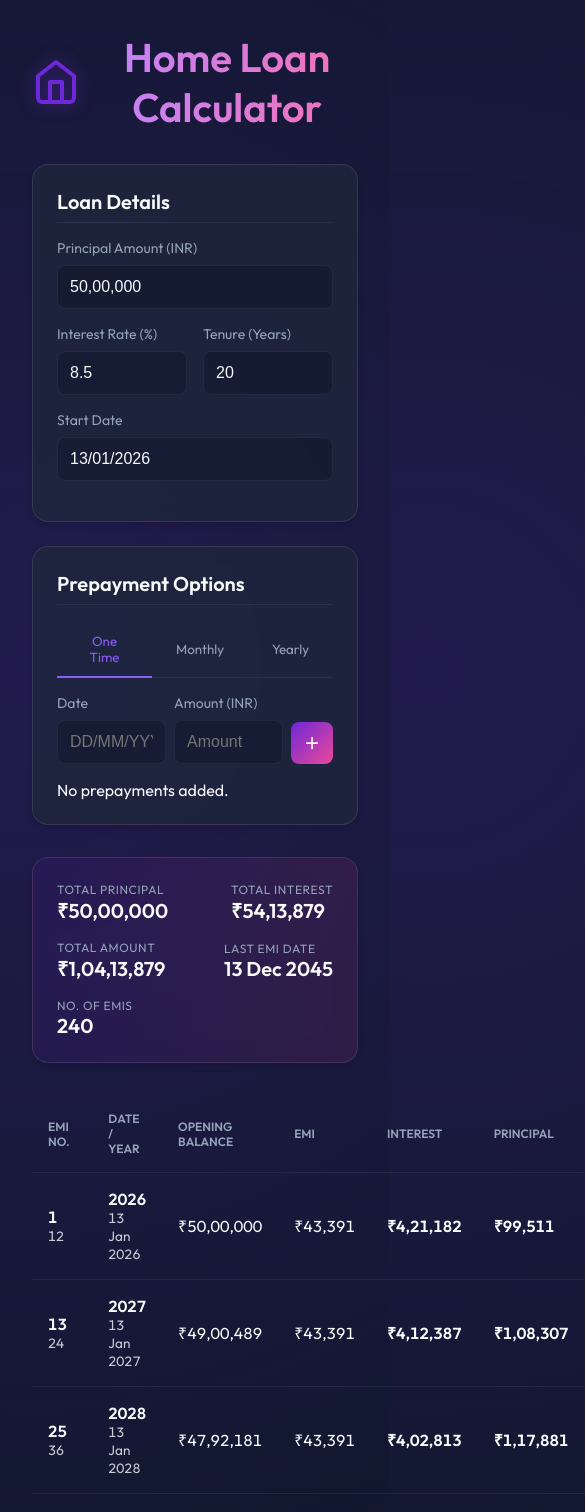
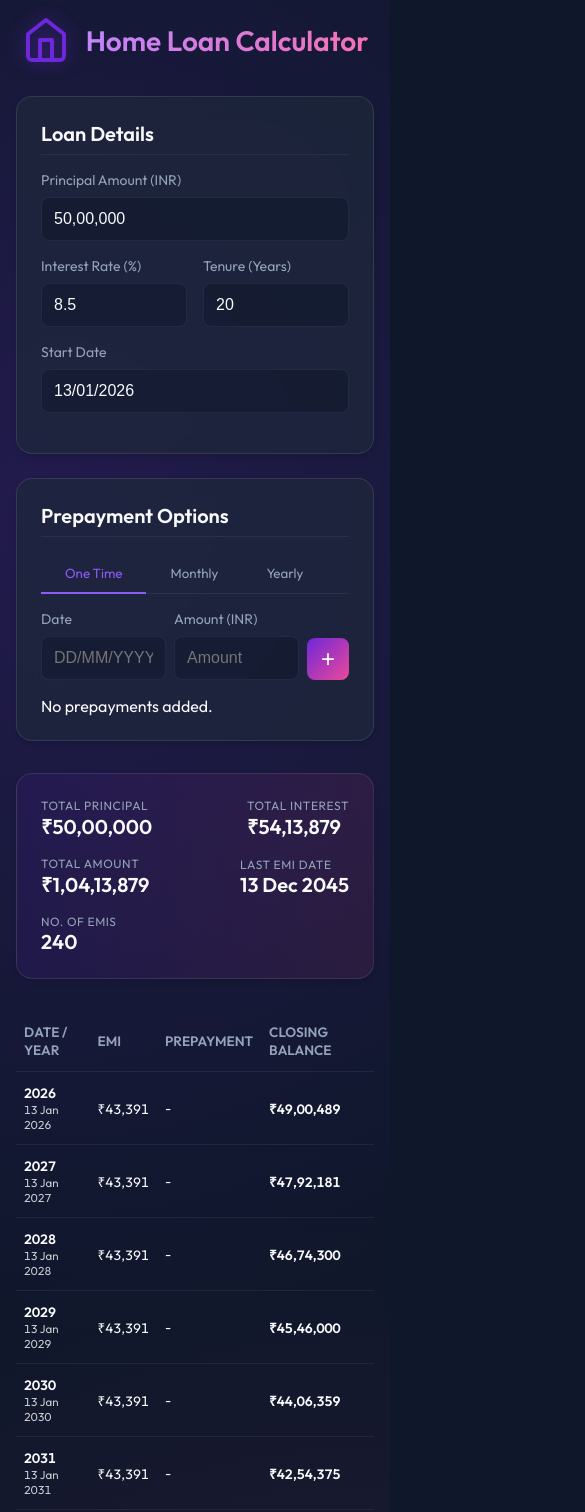
Before and after one commit to arav-ind/home-loan-calculator, a React (Vite) app: page / in a window 390 px wide. Shown: the top 1512 px of the page, 585 px wide, since content can reach past the window. Built offline with nearby package versions, Linux system fonts and the light colour scheme.

Commit message:
fix: make table responsive

```diff
--- a/src/components/AmortizationTable.tsx
+++ b/src/components/AmortizationTable.tsx
@@ -73,12 +73,12 @@ const AmortizationTable: React.FC<AmortizationTableProps> = ({ schedule }) => {
             <table>
                 <thead>
                     <tr>
-                        <th>EMI No.</th>
+                        <th className="mobile-hide">EMI No.</th>
                         <th>Date / Year</th>
-                        <th>Opening Balance</th>
+                        <th className="mobile-hide">Opening Balance</th>
                         <th>EMI</th>
-                        <th>Interest</th>
-                        <th>Principal</th>
+                        <th className="mobile-hide">Interest</th>
+                        <th className="mobile-hide">Principal</th>
                         <th>Prepayment</th>
                         <th>Closing Balance</th>
                     </tr>
@@ -91,7 +91,7 @@ const AmortizationTable: React.FC<AmortizationTableProps> = ({ schedule }) => {
                                 className={`year-row ${expandedYears[group.year] ? 'expanded' : ''}`}
                                 onClick={() => toggleYear(group.year)}
                             >
-                                <td>
+                                <td className="mobile-hide">
                                     <strong>{group.startMonth}</strong>
                                     <div className="sub-text" style={{ fontSize: '0.85em', fontWeight: 'normal', opacity: 0.8 }}>
                                         {group.endMonth}
@@ -103,10 +103,10 @@ const AmortizationTable: React.FC<AmortizationTableProps> = ({ schedule }) => {
                                         {formatDate(group.startDate)}
                                     </div>
                                 </td>
-                                <td>{formatCurrency(group.openingBalance)}</td>
+                                <td className="mobile-hide">{formatCurrency(group.openingBalance)}</td>
                                 <td>{formatCurrency(group.startEmi)}</td>
-                                <td><strong>{formatCurrency(group.totalInterest)}</strong></td>
-                                <td><strong>{formatCurrency(group.totalPrincipal)}</strong></td>
+                                <td className="mobile-hide"><strong>{formatCurrency(group.totalInterest)}</strong></td>
+                                <td className="mobile-hide"><strong>{formatCurrency(group.totalPrincipal)}</strong></td>
                                 <td>
                                     {group.totalPrepayment > 0 ? <strong>{formatCurrency(group.totalPrepayment)}</strong> : '-'}
                                 </td>
@@ -116,12 +116,12 @@ const AmortizationTable: React.FC<AmortizationTableProps> = ({ schedule }) => {
                             {/* Monthly Details */}
                             {expandedYears[group.year] && group.rows.map((row) => (
                                 <tr key={row.month} className={`month-row ${row.prepayment > 0 ? 'highlight-row' : ''}`}>
-                                    <td>{row.month}</td>
+                                    <td className="mobile-hide">{row.month}</td>
                                     <td>{formatDate(row.date)}</td>
-                                    <td>{formatCurrency(row.openingBalance)}</td>
+                                    <td className="mobile-hide">{formatCurrency(row.openingBalance)}</td>
                                     <td>{formatCurrency(row.emi)}</td>
-                                    <td>{formatCurrency(row.interest)}</td>
-                                    <td>{formatCurrency(row.principalComponent)}</td>
+                                    <td className="mobile-hide">{formatCurrency(row.interest)}</td>
+                                    <td className="mobile-hide">{formatCurrency(row.principalComponent)}</td>
                                     <td>{row.prepayment > 0 ? formatCurrency(row.prepayment) : '-'}</td>
                                     <td>{formatCurrency(row.closingBalance)}</td>
                                 </tr>
--- a/src/index.css
+++ b/src/index.css
@@ -325,3 +325,23 @@ tr:hover td {
   background: rgba(139, 92, 246, 0.1);
   color: #d8b4fe;
 }
+
+@media (max-width: 768px) {
+  .mobile-hide {
+    display: none;
+  }
+
+  th,
+  td {
+    padding: 0.75rem 0.5rem;
+    font-size: 0.85rem;
+  }
+
+  .app-container {
+    padding: 1rem;
+  }
+
+  h1 {
+    font-size: 1.75rem;
+  }
+}
```
